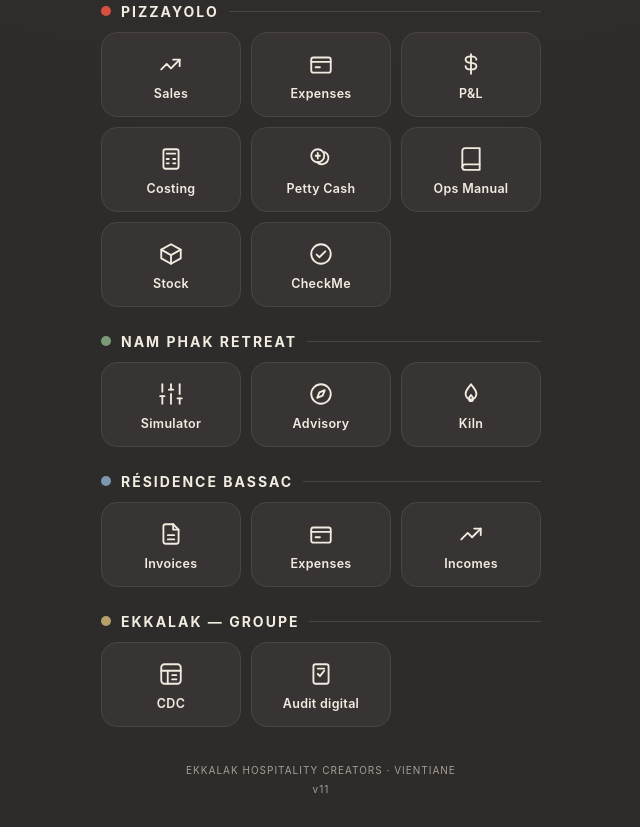
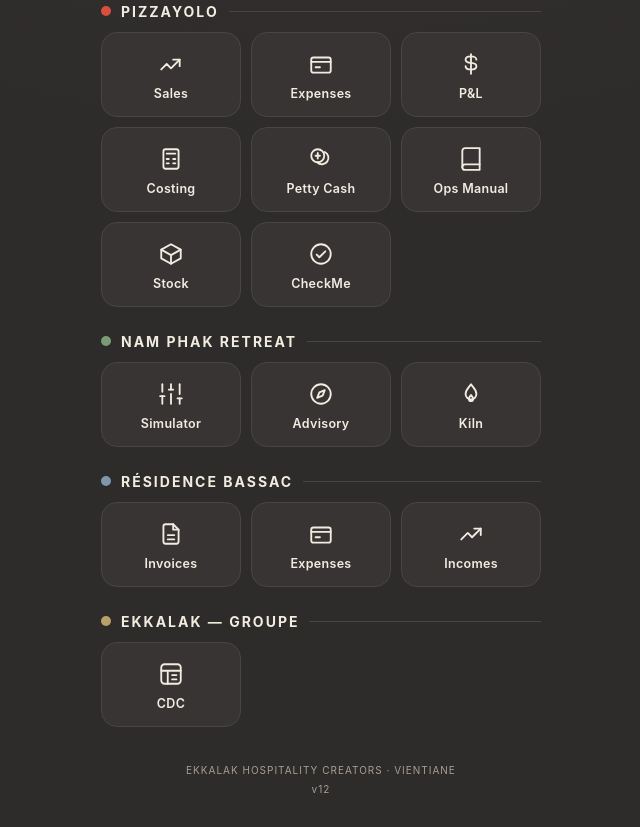
Before and after one commit to PizzaYoloLaos/ekkalak, a plain HTML site: page index.html in a window 1280 px wide. Shown: the part 443-1270 px from the top of the page, without its empty margins (319-959 px from the left). Drawn offline with Linux system fonts and the light colour scheme.

Commit message:
Portail v12 : tuile Audit digital retirée (scores dans la carte Digital du CDC V19)

```diff
--- a/index.html
+++ b/index.html
@@ -3,7 +3,7 @@
 <head>
 <meta charset="UTF-8">
 <meta name="viewport" content="width=device-width, initial-scale=1, viewport-fit=cover">
-<title>Ekkalak — Tools v11</title>
+<title>Ekkalak — Tools v12</title>
 <meta name="theme-color" content="#2e2b2b">
 <meta name="apple-mobile-web-app-capable" content="yes">
 <meta name="mobile-web-app-capable" content="yes">
@@ -159,15 +159,12 @@ footer{text-align:center;margin-top:34px;font-size:10px;color:var(--mut);letter-
       <a class="tool" href="https://cdc.ekkalak.com" aria-label="Centre de commande">
         <svg viewBox="0 0 24 24"><rect x="3" y="3" width="18" height="18" rx="3"/><path d="M3 9h18M9 9v12M13 13h4M13 17h4"/></svg>
         <span class="t">CDC</span></a>
-      <a class="tool" href="https://audit.ekkalak.com">
-        <svg viewBox="0 0 24 24"><rect x="5" y="3" width="14" height="18" rx="2"/><path d="M9 7h6"/><path d="M9 12l2 2 4-5"/></svg>
-        <span class="t">Audit digital</span></a>
     </div>
   </div>
 
   <footer>
     EKKALAK HOSPITALITY CREATORS · VIENTIANE<br>
-    v11
+    v12
   </footer>
 </div>
 
```
